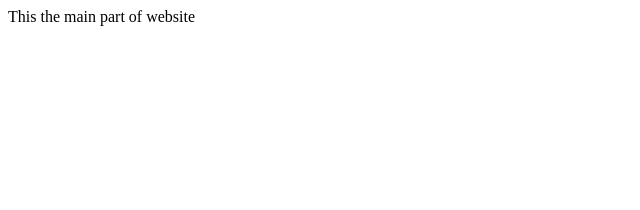
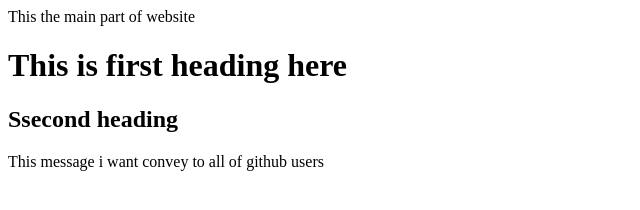
Before and after one commit to jungson/schoolsoft, a plain HTML site: page index.html in a window 1280 px wide. Shown: the whole page, without its empty margins (0-640 px from the left). Drawn offline with Linux system fonts and the light colour scheme.

Commit message:
Update index.html

```diff
--- a/index.html
+++ b/index.html
@@ -4,6 +4,9 @@
 <title>Hello world</title>
 <body>
 <p>This the main part of website</p>
+<h1>This is first heading here</h1>
+<h2>Ssecond heading</h2>
+<p>This message i want convey to all of github users</p>
 </body>
 </head>
 </html>
```
